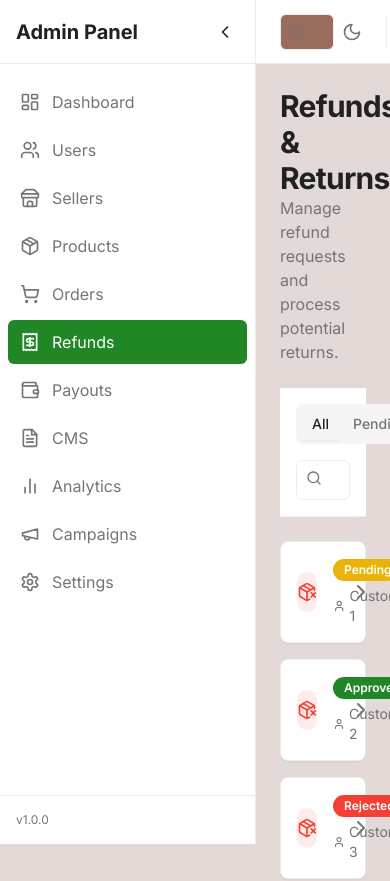
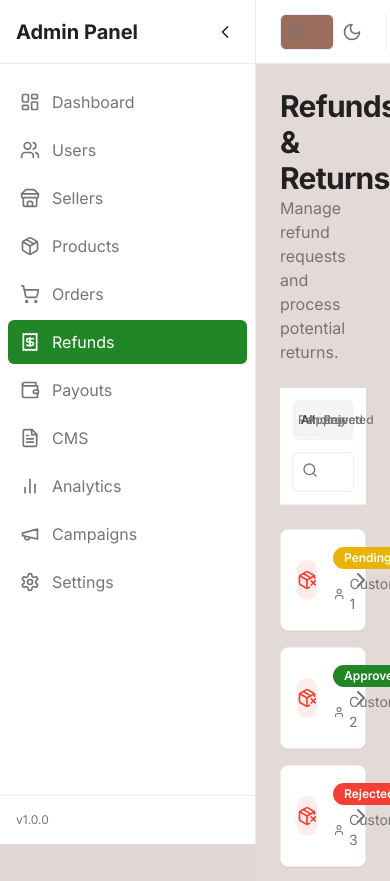
Before and after one commit to Bhanuprakash-gigalogic/Project_Local, a React (Vite) app: page /admin/refunds in a window 390 px wide. Shown: the top 881 px of the page. Built offline with nearby package versions, Linux system fonts and the light colour scheme.

Commit message:
fix: Optimize refunds page for 360px mobile screens
- Apply grid-cols-4 tabs layout with text-xs
- Fix evidence box overflow with flex-wrap
- Reduce evidence image size on mobile (h-20 w-20)
- Add flex-shrink-0 to prevent image squishing

```diff
--- a/src/features/refunds/components/RefundDetail.tsx
+++ b/src/features/refunds/components/RefundDetail.tsx
@@ -96,9 +96,9 @@ export const RefundDetail = ({ refund, onBack }: RefundDetailProps) => {
                             </div>
                             <div>
                                 <h4 className="font-semibold text-sm mb-2">Evidence</h4>
-                                <div className="flex gap-2 bg-secondary/50 p-2 rounded-lg">
+                                <div className="flex flex-wrap gap-2 bg-secondary/50 p-2 rounded-lg">
                                     {refund.images.map((img, i) => (
-                                        <img key={i} src={img} alt="Evidence" className="h-24 w-24 object-cover rounded-md border" />
+                                        <img key={i} src={img} alt={`Evidence ${i + 1}`} className="h-20 w-20 sm:h-24 sm:w-24 object-cover rounded-md border flex-shrink-0" />
                                     ))}
                                 </div>
                             </div>
--- a/src/features/refunds/screens/RefundsList.tsx
+++ b/src/features/refunds/screens/RefundsList.tsx
@@ -50,13 +50,13 @@ const RefundsList = () => {
                 <p className="text-muted-foreground">Manage refund requests and process potential returns.</p>
             </div>
 
-            <div className="p-4 border-b flex flex-col md:flex-row items-center justify-between gap-4 bg-card">
+            <div className="p-3 md:p-4 border-b flex flex-col md:flex-row items-stretch md:items-center justify-between gap-3 md:gap-4 bg-card">
                 <Tabs value={status} onValueChange={(v) => setStatus(v as RefundStatus)} className="w-full md:w-auto">
-                    <TabsList>
-                        <TabsTrigger value="all">All</TabsTrigger>
-                        <TabsTrigger value="pending">Pending</TabsTrigger>
-                        <TabsTrigger value="approved">Approved</TabsTrigger>
-                        <TabsTrigger value="rejected">Rejected</TabsTrigger>
+                    <TabsList className="grid grid-cols-4 w-full md:w-auto md:inline-flex">
+                        <TabsTrigger value="all" className="text-xs md:text-sm">All</TabsTrigger>
+                        <TabsTrigger value="pending" className="text-xs md:text-sm">Pending</TabsTrigger>
+                        <TabsTrigger value="approved" className="text-xs md:text-sm">Approved</TabsTrigger>
+                        <TabsTrigger value="rejected" className="text-xs md:text-sm">Rejected</TabsTrigger>
                     </TabsList>
                 </Tabs>
                 <SearchInput
```
